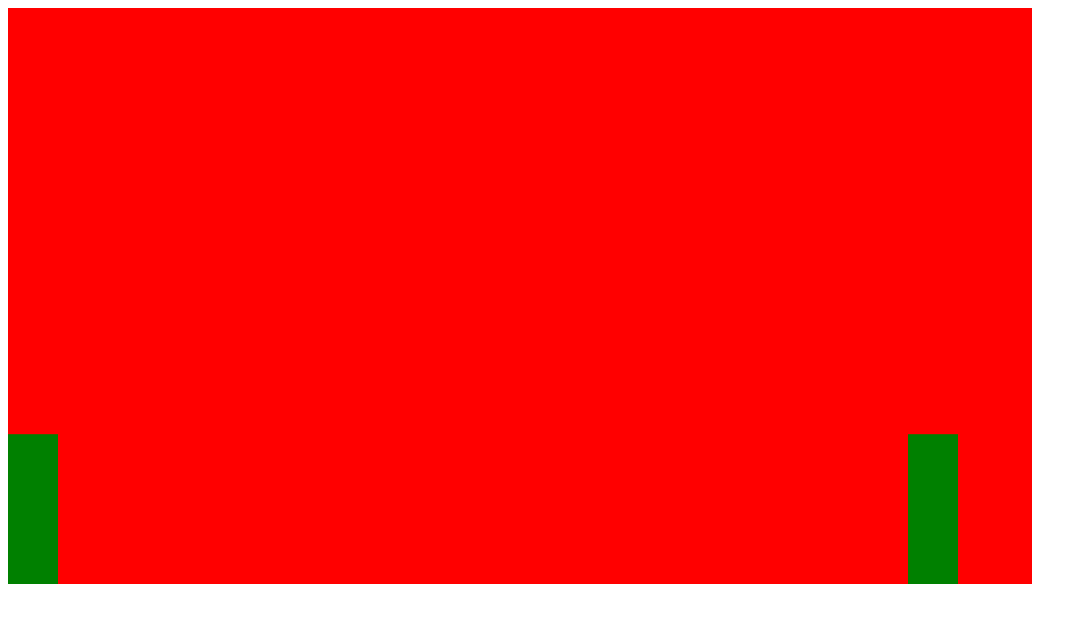
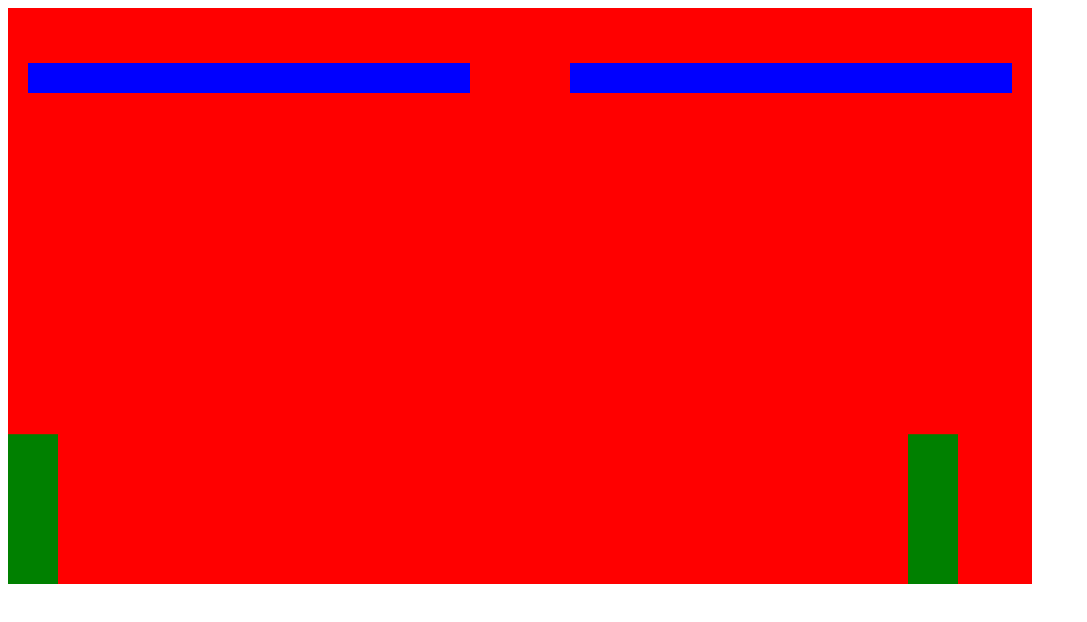
Before and after one commit to aurnabdas/WhiteBread, a plain HTML site: page index.html in a window 1280 px wide. Shown: the whole page, without its empty margins (0-1087 px from the left). Drawn offline with Linux system fonts and the light colour scheme.

Commit message:
this should be in the healthbar branch

```diff
--- a/index.html
+++ b/index.html
@@ -1,4 +1,58 @@
-<canvas></canvas> <!-- element is used to draw graphics, on the fly, via JavaScript.-->
+<head>
+    <style>
+        * {
+            box-sizing: border-box;
+        }
+    </style>
+</head>  <!-- note you always want this on every site you make to make sure that your padding does not mess up any of you elements-->
 
+<body>
+    <!-- red container dix-->
+    <div style="position: relative; display: inline-block;">
+        <!-- we need a inline-block to make sure the health bar does not go past the width of the canvas-->
 
-<script src="index.js"></script>
+        <!-- smaller red container dic-->
+        <div style="position: absolute; display: flex; width: 100%; align-items: center; padding:20px ;">
+            <!-- display:flex puts childern divs and puts them side by side -->
+            <!-- you can only use align-items if your display is a flex. also align item centers vertically-->
+            <!-- the padding is to create that create space on the sides of the health bar, only problem is that is shifts the whole health bar to right side. the fix is the css up top: box-sizing: border-box-->
+
+            <!-- player health -->
+            <div style="position: relative; height: 30px; width: 100%; display: flex; justify-content: flex-end;">
+                 <!-- this div serves as a parents div for enemy attacks. we are doing this so the health bar does not affect the timer bar position. so this serves to section off the enemy health bar -->
+                 <!-- display: flex is used to display the health correctly -->
+
+                <div style="background-color: yellow; height: 30px; " ></div>
+                <!-- this serves for visual repersentaion to show what the full health is vs how much health is left-->
+                <!-- also to the sprite class add this.health = 100 -->
+                <!-- add this code to line 173: player -= 20. this will decrease the player health that we set to 100 before by 20 -->
+                <!-- add this code to line 174 on the js file. There should be a comment near line 152 that says detect collision. THE CODE: document.querySelector('#enemyHealth').style.width = player.health + "%", so what will be displayes is the percentage of the enemy's health -->
+
+                <div id="playerHealth" style="position: absolute; background: blue; top: 0; bottom: 0; right: 0; width: 100%;"> </div>
+                <!-- this div is what will actually decrease-->
+                <!-- the top, bottom right left serves to create the dimensions based on the size of the parent div. change the dimenstions to see how that works-->
+            </div>
+
+            <!-- the timer -->
+            <div style="background-color: red; height: 100px; width: 100px; flex-shrink: 0;"></div>
+            <!-- so when we changed the width of the divs for leath to 100% that in turn affected the dimensions of the timer. in order to change it back to the original dimensions write: flex-shrink: 0-->
+
+            <!-- enemy health -->
+            <div style="position: relative; height: 30px; width: 100%;"> <!-- this div serves as a parents div for enemy attacks. we are doing this so the health bar does not affect the timer bar position. so this serves to section off the enemy health bar -->
+                <div style="background-color: yellow; height: 30px; " ></div>
+                <!-- this serves for visual repersentaion to show what the full health is vs how much health is left-->
+                <!-- also to the sprite class add this.health = 100 -->
+                <!-- add this code to line 160: enemy -= 20. this will decrease the enemy health that we set to 100 before by 20 -->
+                <!-- add this code to line 161 on the js file. There should be a comment near line 152 that says detect collision. THE CODE: document.querySelector('#enemyHealth').style.width = enemy.health + "%", so what will be displayes is the percentage of the enemy's health -->
+
+                <div id="enemyHealth" style="position: absolute; background: blue; top: 0; bottom: 0; right: 0; left: 0;"> </div>
+                <!-- this div is what will actually decrease-->
+                <!-- the top, bottom right left serves to create the dimensions based on the size of the parent div. change the dimenstions to see how that works-->
+            </div>
+            <div></div>
+        </div>
+    <canvas></canvas> <!-- element is used to draw graphics, on the fly, via JavaScript.-->
+    </div>
+
+    <script src="index.js"></script>
+</body>
```
